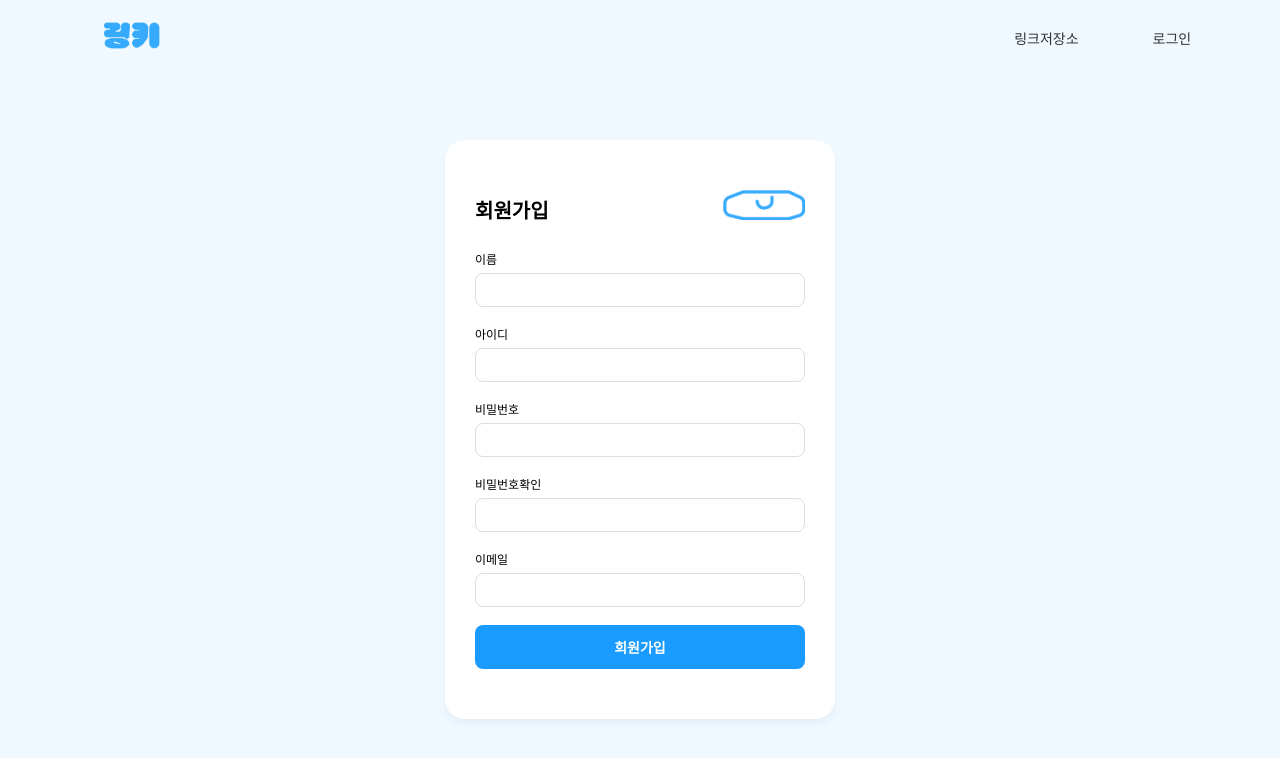
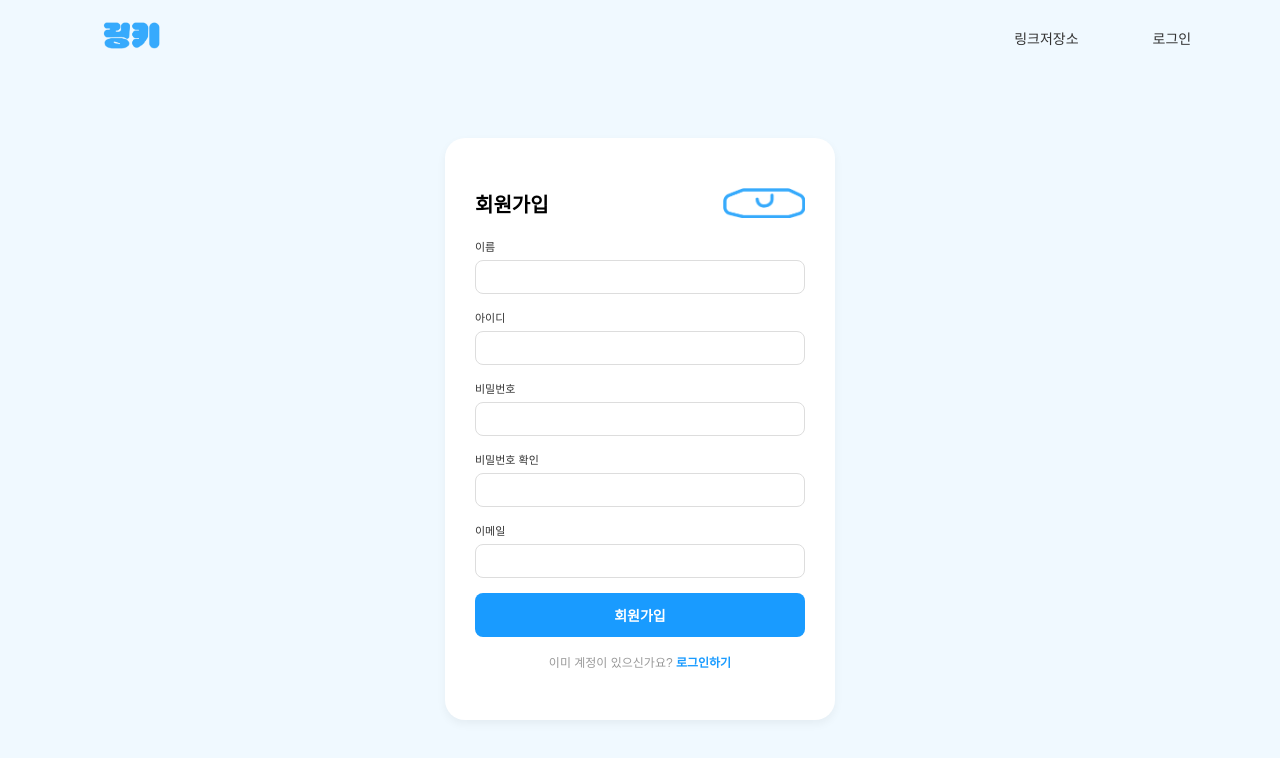
Before and after one commit to wlstmd/Web, a React (Create React App) app: page /signup in a window 1280 px wide. Shown: the top 758 px of the page. Built offline with nearby package versions, Linux system fonts and the light colour scheme; a web font is replaced by a local one.

Commit message:
회원가입  & 로그인 화면 업데이트
변경사항
- 로그인 회원가입 화면 코드 구조변경

```diff
--- a/src/Pages/LoginPage.jsx
+++ b/src/Pages/LoginPage.jsx
@@ -1,38 +1,95 @@
-import React from "react";
+import React, { useState } from "react";
+import { Link } from "react-router-dom";
 
 const LoginPage = () => {
+  const [username, setUsername] = useState("");
+  const [password, setPassword] = useState("");
+  const [error, setError] = useState({ field: "", message: "" });
+
+  const handleSubmit = (e) => {
+    e.preventDefault();
+    if (!username.trim()) {
+      setError({ field: "username", message: "아이디를 입력해주세요." });
+      return;
+    }
+    if (!password.trim()) {
+      setError({ field: "password", message: "비밀번호를 입력해주세요." });
+      return;
+    }
+    setError({ field: "", message: "" });
+    // 로그인 로직
+  };
+
   return (
     <div className="login-container">
       <div className="login-box">
         <div className="login-header">
-    <h2 className="login-title">로그인</h2>
-    <div className="login-logo">
-      <img src="assets\imgs\Symbol_Logo_blue.png" alt="로고" />
+          <div className="login-title">로그인</div>
+          <img
+            className="login-logo"
+            src="/assets/imgs/Symbol_Logo_blue.png"
+            alt="로고"
+          />
         </div>
+
+        <form className="login-form" onSubmit={handleSubmit}>
+          <div className="login-group">
+            <label htmlFor="username">아이디</label>
+            <input
+              type="text"
+              id="username"
+              name="username"
+              value={username}
+              onChange={(e) => {
+                setUsername(e.target.value);
+                if (error.field === "username") setError({ field: "", message: "" });
+              }}
+              className={error.field === "username" ? "input-error" : ""}
+            />
+            {error.field === "username" && (
+              <p className="error-message">{error.message}</p>
+            )}
           </div>
-    <form className="login-form">
-      <label htmlFor="username">아이디</label>
-      <input type="text" id="username" name="username" />
 
+          <div className="login-group">
             <label htmlFor="password">비밀번호</label>
-      <input type="password" id="password" name="password" />
+            <input
+              type="password"
+              id="password"
+              name="password"
+              value={password}
+              onChange={(e) => {
+                setPassword(e.target.value);
+                if (error.field === "password") setError({ field: "", message: "" });
+              }}
+              className={error.field === "password" ? "input-error" : ""}
+            />
+            {error.field === "password" && (
+              <p className="error-message">{error.message}</p>
+            )}
+          </div>
 
           <div className="login-options">
-        <label style={{display: "flex"}}>
-          <input type="checkbox" /> 로그인유지
-        </label >
+            <label>
+              <input type="checkbox" />
+              <span>로그인 유지</span>
+            </label>
           </div>
 
-      <button type="submit" className="login-button">로그인</button>
+          <button type="submit" className="login-button">
+            로그인
+          </button>
         </form>
 
         <div className="register-link">
-      <a href="/signup">회원가입하기</a>
+          <span>아직 계정이 없으신가요? </span>
+          <Link to="/signup" className="signup-button">
+            회원가입하기
+          </Link>
         </div>
       </div>
     </div>
-
   );
-};
+}
 
 export default LoginPage;
--- a/src/Pages/SignupPage.jsx
+++ b/src/Pages/SignupPage.jsx
@@ -1,28 +1,139 @@
-import React from "react";
+import React, { useState } from "react";
+import { Link, useNavigate } from "react-router-dom";
 
 const SignupPage = () => {
+  const [form, setForm] = useState({
+    name: "",
+    userid: "",
+    password1: "",
+    password2: "",
+    email: ""
+  });
+  const [error, setError] = useState({ field: "", message: "" });
+  const navigate = useNavigate();
+
+  const handleChange = (e) => {
+    const { name, value } = e.target;
+    setForm(prev => ({ ...prev, [name]: value }));
+    if (error.field === name) setError({ field: "", message: "" });
+  };
+
+  const handleSubmit = (e) => {
+    e.preventDefault();
+    if (!form.name.trim()) {
+      setError({ field: "name", message: "이름을 입력해주세요." });
+      return;
+    }
+    if (!form.userid.trim()) {
+      setError({ field: "userid", message: "아이디를 입력해주세요." });
+      return;
+    }
+    if (!form.password1.trim()) {
+      setError({ field: "password1", message: "비밀번호를 입력해주세요." });
+      return;
+    }
+    if (form.password1 !== form.password2) {
+      setError({ field: "password2", message: "비밀번호가 일치하지 않습니다." });
+      return;
+    }
+    if (!form.email.trim()) {
+      setError({ field: "email", message: "이메일을 입력해주세요." });
+      return;
+    }
+    setError({ field: "", message: "" });
+    // 회원가입 성공 로직
+    navigate("/login");
+  };
+
   return (
     <div className="join-container">
       <div className="join-box">
         <div className="join-header">
-          <h2 className="join-title">회원가입</h2>
-          <div className="join-logo">
-            <img src="assets\imgs\Symbol_Logo_blue.png" alt="로고" />
+          <div className="join-title">회원가입</div>
+          <img
+            className="join-logo"
+            src="/assets/imgs/Symbol_Logo_blue.png"
+            alt="로고"
+          />
+        </div>
+        {/* 회원가입 입력폼 */}
+        <form className="join-form" onSubmit={handleSubmit}>
+          <div className="join-group">
+            <label htmlFor="name">이름</label>
+            <input
+              type="text"
+              id="name"
+              name="name"
+              value={form.name}
+              onChange={handleChange}
+              className={error.field === "name" ? "input-error" : ""}
+            />
+            {error.field === "name" && <p className="error-message">{error.message}</p>}
           </div>
+
+          <div className="join-group">
+            <label htmlFor="userid">아이디</label>
+            <input
+              type="text"
+              id="userid"
+              name="userid"
+              value={form.userid}
+              onChange={handleChange}
+              className={error.field === "userid" ? "input-error" : ""}
+            />
+            {error.field === "userid" && <p className="error-message">{error.message}</p>}
+          </div>
+
+          <div className="join-group">
+            <label htmlFor="password1">비밀번호</label>
+            <input
+              type="password"
+              id="password1"
+              name="password1"
+              value={form.password1}
+              onChange={handleChange}
+              className={error.field === "password1" ? "input-error" : ""}
+            />
+            {error.field === "password1" && <p className="error-message">{error.message}</p>}
+          </div>
+
+          <div className="join-group">
+            <label htmlFor="password2">비밀번호 확인</label>
+            <input
+              type="password"
+              id="password2"
+              name="password2"
+              value={form.password2}
+              onChange={handleChange}
+              className={error.field === "password2" ? "input-error" : ""}
+            />
+            {error.field === "password2" && <p className="error-message">{error.message}</p>}
+          </div>
+
+          <div className="join-group">
+            <label htmlFor="email">이메일</label>
+            <input
+              type="text"
+              id="email"
+              name="email"
+              value={form.email}
+              onChange={handleChange}
+              className={error.field === "email" ? "input-error" : ""}
+            />
+            {error.field === "email" && <p className="error-message">{error.message}</p>}
+          </div>
+
+          <button type="submit" className="join-button">
+            회원가입
+          </button>
+        </form>
+
+        <div className="login-link">
+          <span>이미 계정이 있으신가요? </span>
+          <Link to="/login" className="login-link-button">
+            로그인하기
+          </Link>
         </div>
-        <form className="join-form">
-          <label htmlFor="username">이름</label>
-          <input type="text" id="username" name="username" />
-          <label htmlFor="userid">아이디</label>
-          <input type="text" id="userid" name="userid" />
-          <label htmlFor="password">비밀번호</label>
-          <input type="password" id="password1" name="password1" />
-          <label htmlFor="password">비밀번호확인</label>
-          <input type="password" id="password2" name="password2" />
-          <label htmlFor="email">이메일</label>
-          <input type="text" id="email" name="email" />
-          <button type="submit" className="join-button">회원가입</button>
-        </form>
       </div>
     </div>
   );
--- a/src/styles/Components/Footer.css
+++ b/src/styles/Components/Footer.css
@@ -3,9 +3,9 @@
 flex-direction: column;
  align-items: flex-start;
  background-color: #36AAFC;
- padding: 30px 75px;
+ padding: 28px 73px;
  gap: 20px;
- font-size: 16px;
+ font-size: 15px;
  color : white;
  width: 100%;
 }
@@ -17,11 +17,11 @@ flex-direction: column;
 }
 
 .footer-font-logo{
- height: 30px;
+ height: 28px;
 }
 
 .footer-symbol-logo{
- width: 70px;
+ width: 67px;
 }
 
 .footer-mainText {
--- a/src/styles/Pages/SignupPage.css
+++ b/src/styles/Pages/SignupPage.css
@@ -1,79 +1,18 @@
 .join-container {
  height: 90vh;
- padding-bottom: 60px;
  display: flex;
  justify-content: center;
  align-items: center;
  background-color: #F0F9FF;
+ padding-bottom: 90px;
 }
 
 .join-box {
- background-color: white;
+ width: 330px;
+ background-color: #FFFFFF;
  padding: 50px 30px;
  border-radius: 20px;
  box-shadow: 0px 4px 10px rgba(0, 0, 0, 0.05);
- width: 330px;
-}
-
-.join-form {
- display: flex;
- flex-direction: column;
-}
-
-.join-form label {
- margin-bottom: 6px;
- font-size: 12px;
-}
-
-.join-form input[type="text"],
-.join-form input[type="password"] {
- padding: 8px;
- margin-bottom: 18px;
- border: 1px solid #ddd;
- border-radius: 8px;
- font-size: 14px;
-}
-
-.join-options {
- display: flex;
- align-items: center;
- margin-bottom: 20px;
-}
-
-.join-options input {
- margin-right: 6px;
-}
-
-.join-button {
- background-color: #199bff;
- color: white;
- border: none;
- padding: 12px;
- border-radius: 8px;
- font-weight: bold;
- font-size: 14px;
- cursor: pointer;
-}
-
-.join-button:hover {
- background-color: #0f8de0;
-}
-
-.login-link {
- text-align: center;
- margin-top: 16px;
-}
-
-.login-link a {
- font-size: 12px;
- color: #999;
- text-decoration: none;
-}
-
-.join-logo {
- display: flex;
- justify-content: right;
- margin-bottom: 10px;
 }
 
 .join-header {
@@ -85,9 +24,76 @@
 
 .join-title {
  font-size: 20px;
- margin: 0;
+ font-weight: bold;
 }
 
-.join-logo img {
+.join-logo {
  height: 30px;
 }
+
+.join-form {
+ display: flex;
+ flex-direction: column;
+}
+
+.join-group {
+ display: flex;
+ flex-direction: column;
+ margin-bottom: 15px;
+}
+
+.join-form label {
+ font-size: 11px;
+ margin-bottom: 6px;
+ color: #333333;
+}
+
+.join-form input {
+ width: 100%;
+ padding: 8px;
+ font-size: 14px;
+ border: 1px solid #ddd;
+ border-radius: 8px;
+ box-sizing: border-box;
+ text-align: left;
+}
+
+.input-error {
+ border-color: #FF4D4F !important;
+}
+
+.error-message {
+ color: #FF4D4F;
+ font-size: 12px;
+ margin-top: 5px;
+}
+
+.join-button {
+ width: 100%;
+ padding: 12px;
+ font-size: 14px;
+ font-weight: bold;
+ color: #FFFFFF;
+ background-color: #199BFF;
+ border: none;
+ border-radius: 8px;
+ cursor: pointer;
+ transition: background-color 0.2s ease;
+}
+
+.join-button:hover {
+ background-color: #0F8DE0;
+}
+
+.login-link {
+ text-align: center;
+ margin-top: 16px;
+ font-size: 12px;
+ color: #999999;
+}
+
+.login-link-button {
+ color: #199BFF;
+ text-decoration: none;
+ font-weight: bold;
+}
```
Also changed, not shown: src/styles/Pages/LoginPage.css (+100 -66 lines), 1 other file (tests, documents, lock files or other folders). Lines whose indentation alone changed are shown as unchanged.
